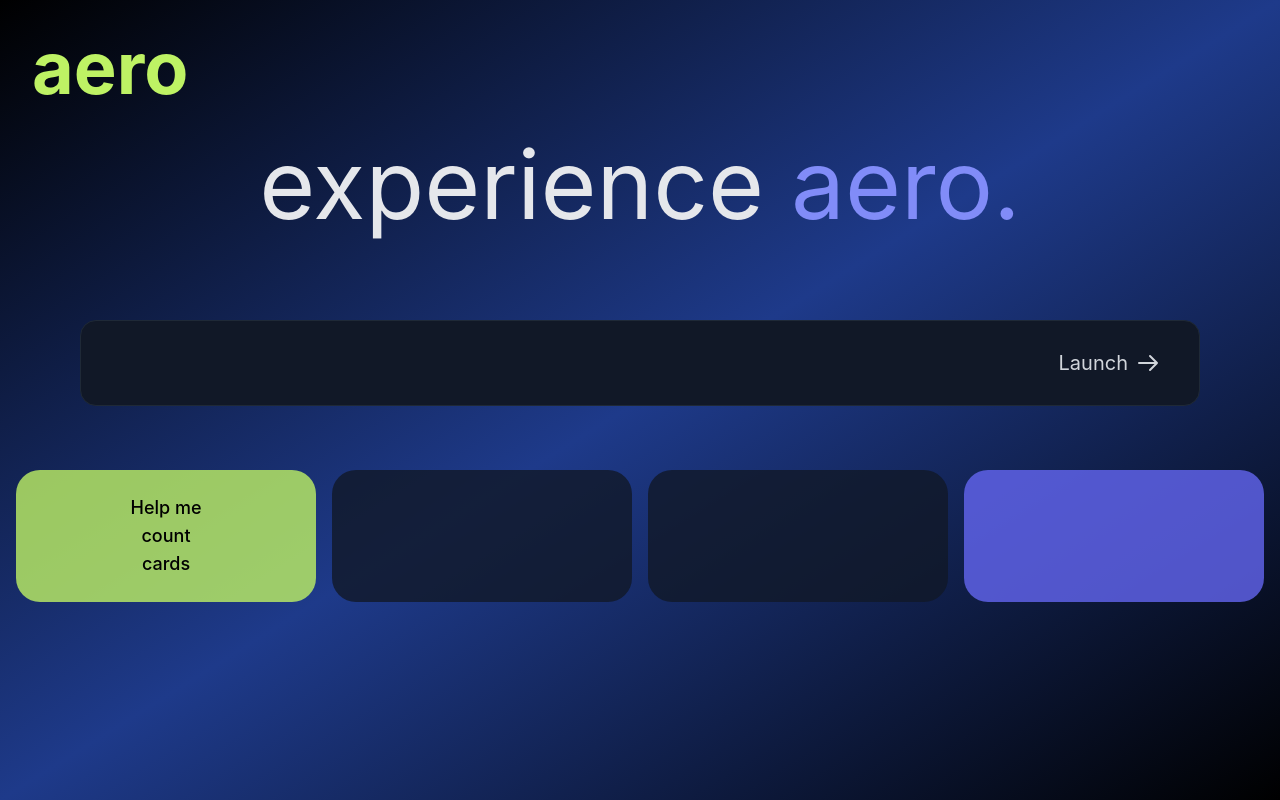
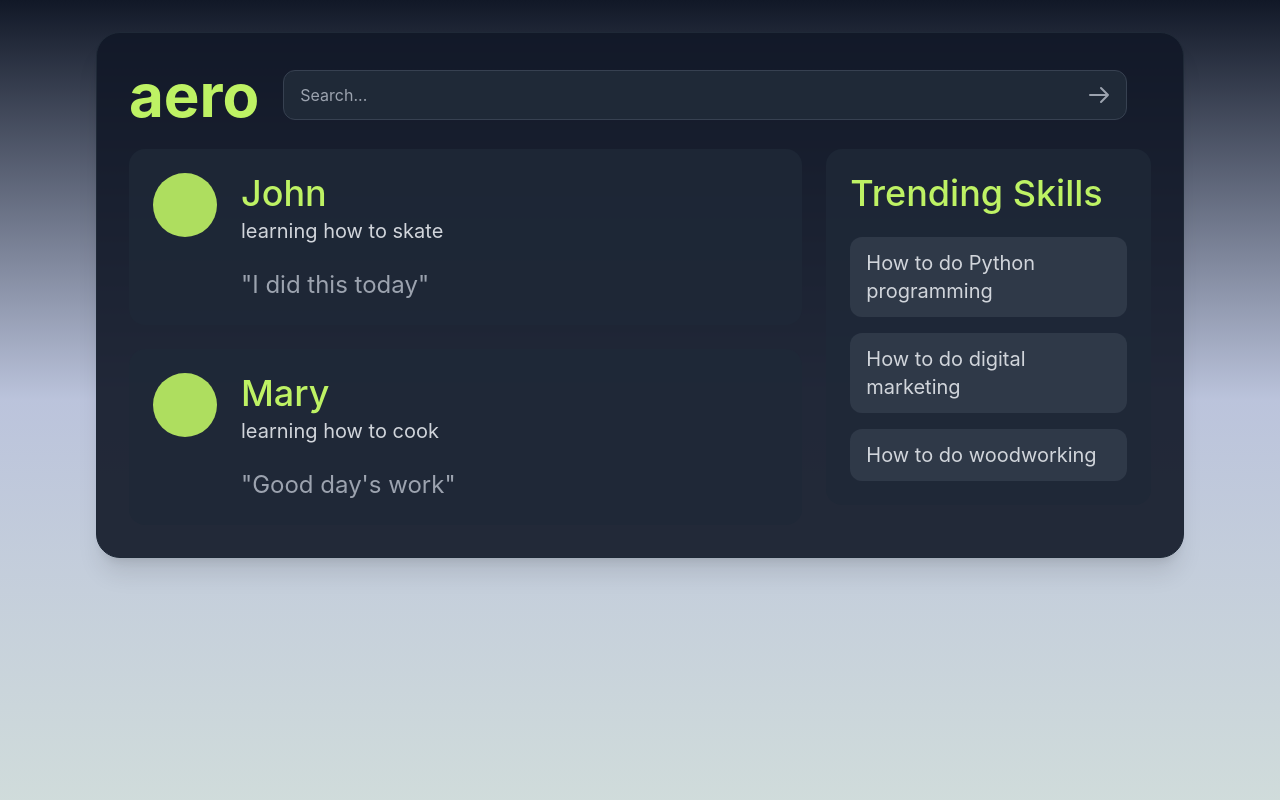
Before and after one commit to isaac-aryan/Aero, a React (Create React App) app in the folder frontend/: page / in a window 1280 px wide. Built offline with nearby package versions, Linux system fonts and the light colour scheme; no server answers.

Commit message:
added social page and routing

```diff
--- a/frontend/package.json
+++ b/frontend/package.json
@@ -11,6 +11,7 @@
     "react": "^19.1.0",
     "react-dom": "^19.1.0",
     "react-markdown": "^10.1.0",
+    "react-router-dom": "^7.5.0",
     "react-scripts": "5.0.1",
     "web-vitals": "^2.1.4"
   },
--- a/frontend/src/App.js
+++ b/frontend/src/App.js
@@ -1,21 +1,17 @@
-import React, { useState } from 'react';
-import Navbar from './components/Navbar';
-import Hero from './components/Hero';
-import BottomNav from './components/BottomNav';
+import React from 'react';
+import { BrowserRouter, Routes, Route } from 'react-router-dom';
+import Aero from './pages/AeroPage';
+import Social from './pages/SocialPage';
 
 function App() {
-  const [showBottomNav, setShowBottomNav] = useState(true);
-
-  const handleSearchTriggered = () => {
-    setShowBottomNav(false);
-  };
 
   return (
-    <div className="min-h-screen bg-gradient-to-br from-black via-blue-900 to-black flex flex-col relative">
-      <Navbar />
-      <Hero onSearchTriggered={handleSearchTriggered} />
-      {showBottomNav && <BottomNav />}
-    </div>
+    <BrowserRouter>
+      <Routes>
+        <Route path="/aero" element={<Aero />} />
+        <Route path="/" element={<Social />} />
+      </Routes>
+    </BrowserRouter>
   );
 }
 
--- /dev/null
+++ b/frontend/src/components/SocialHeader.jsx
@@ -0,0 +1,26 @@
+// components/Header.jsx
+import React from 'react';
+
+function Header() {
+  return (
+    <div className="flex items-center justify-between">
+      <div className="text-lime-300 text-6xl font-bold">aero</div>
+      <div className="flex-1 mx-6">
+        <div className="relative">
+          <input
+            type="text"
+            placeholder="Search..."
+            className="w-full bg-gray-800 text-gray-200 rounded-xl px-4 py-3 border border-gray-700 focus:outline-none focus:ring-1 focus:ring-gray-600"
+          />
+          <button className="absolute right-0 top-0 h-full px-4 flex items-center justify-center text-gray-400 hover:text-lime-300">
+            <svg xmlns="http://www.w3.org/2000/svg" className="h-6 w-6" fill="none" viewBox="0 0 24 24" stroke="currentColor">
+              <path strokeLinecap="round" strokeLinejoin="round" strokeWidth={2} d="M14 5l7 7m0 0l-7 7m7-7H3" />
+            </svg>
+          </button>
+        </div>
+      </div>
+    </div>
+  );
+}
+
+export default Header;
--- /dev/null
+++ b/frontend/src/components/SocialProfileCard.jsx
@@ -0,0 +1,21 @@
+// components/ProfileCard.jsx
+import React from 'react';
+
+function ProfileCard({ name, activity, status }) {
+  return (
+    <div className="bg-gray-800/80 rounded-2xl p-6">
+      <div className="flex items-start">
+        <div className="w-16 h-16 rounded-full bg-lime-300/90 flex items-center justify-center">
+          {/* This would be an avatar image in a real app */}
+        </div>
+        <div className="ml-6">
+          <h2 className="text-lime-300 text-4xl font-medium">{name}</h2>
+          <p className="text-gray-300 text-xl mt-1">{activity}</p>
+          <p className="text-gray-400 text-2xl mt-6">{status}</p>
+        </div>
+      </div>
+    </div>
+  );
+}
+
+export default ProfileCard;
--- /dev/null
+++ b/frontend/src/components/SocialTrendingSkills.jsx
@@ -0,0 +1,19 @@
+// components/TrendingSkills.jsx
+import React from 'react';
+
+function TrendingSkills({ skills }) {
+  return (
+    <div className="bg-gray-800/80 rounded-2xl p-6">
+      <h2 className="text-lime-300 text-4xl font-medium mb-6">Trending Skills</h2>
+      <div className="space-y-4">
+        {skills.map((skill, index) => (
+          <div key={index} className="bg-gray-700/70 hover:bg-gray-700 rounded-xl px-4 py-3 text-gray-300 text-xl cursor-pointer transition">
+            {skill}
+          </div>
+        ))}
+      </div>
+    </div>
+  );
+}
+
+export default TrendingSkills;
--- /dev/null
+++ b/frontend/src/pages/AeroPage.js
@@ -0,0 +1,22 @@
+import React, { useState } from 'react';
+import Navbar from '../components/Navbar';
+import Hero from '../components/Hero';
+import BottomNav from '../components/BottomNav';
+
+function Aero() {
+  const [showBottomNav, setShowBottomNav] = useState(true);
+
+  const handleSearchTriggered = () => {
+    setShowBottomNav(false);
+  };
+
+  return (
+    <div className="min-h-screen bg-gradient-to-br from-black via-blue-900 to-black flex flex-col relative">
+      <Navbar />
+      <Hero onSearchTriggered={handleSearchTriggered} />
+      {showBottomNav && <BottomNav />}
+    </div>
+  );
+}
+
+export default Aero;
--- /dev/null
+++ b/frontend/src/pages/SocialPage.js
@@ -0,0 +1,63 @@
+// App.jsx - Main component
+import React from 'react';
+import Header from '../components/SocialHeader';
+import ProfileCard from '../components/SocialProfileCard';
+import TrendingSkills from '../components/SocialTrendingSkills';
+
+function Social() {
+  // Sample data for profile cards
+  const profiles = [
+    {
+      id: 1,
+      name: 'John',
+      activity: 'learning how to skate',
+      status: '"I did this today"'
+    },
+    {
+      id: 2,
+      name: 'Mary',
+      activity: 'learning how to cook',
+      status: '"Good day\'s work"'
+    }
+  ];
+
+  // Sample data for trending skills
+  const trendingSkills = [
+    "How to do Python programming",
+    "How to do digital marketing",
+    "How to do woodworking"
+  ];
+
+  return (
+    <div className="min-h-screen bg-gradient-to-b from-gray-900 via-blue-900/30 to-teal-900/20">
+      <div className="max-w-6xl mx-auto p-8">
+        <div className="bg-gray-900/90 rounded-3xl p-8 shadow-xl border border-gray-800">
+          {/* Header with search bar */}
+          <Header />
+
+          {/* Main content grid */}
+          <div className="grid grid-cols-3 gap-6 mt-6">
+            {/* Left and middle columns for profile cards */}
+            <div className="col-span-2 space-y-6">
+              {profiles.map(profile => (
+                <ProfileCard
+                  key={profile.id}
+                  name={profile.name}
+                  activity={profile.activity}
+                  status={profile.status}
+                />
+              ))}
+            </div>
+
+            {/* Right column for trending skills */}
+            <div className="col-span-1">
+              <TrendingSkills skills={trendingSkills} />
+            </div>
+          </div>
+        </div>
+      </div>
+    </div>
+  );
+}
+
+export default Social;
```
Also changed, not shown: 1 other file (tests, documents, lock files or other folders).
